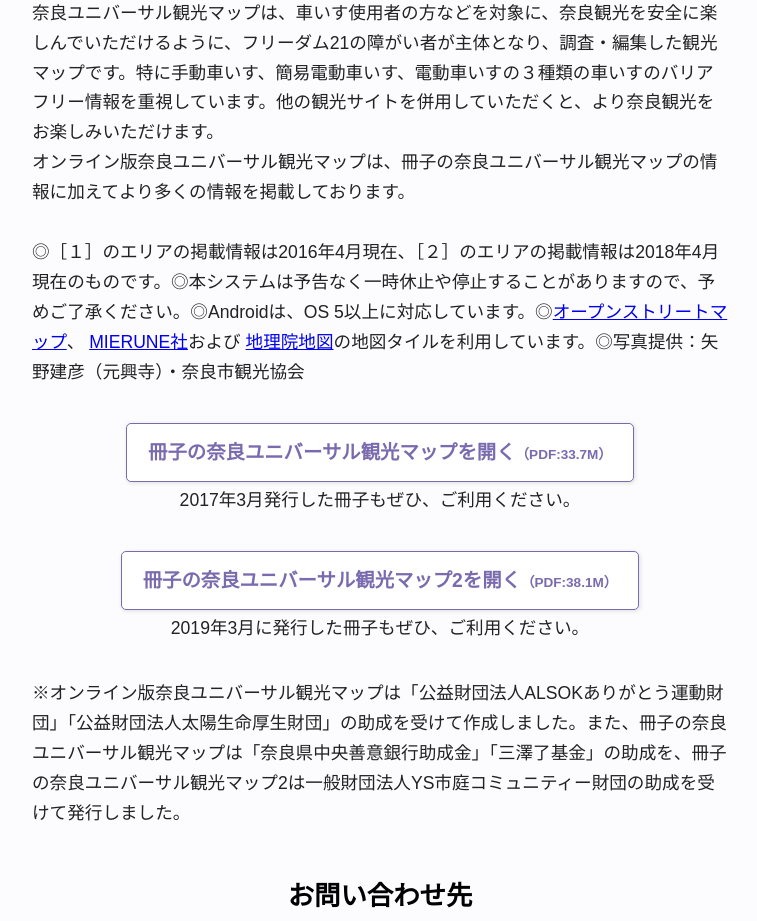
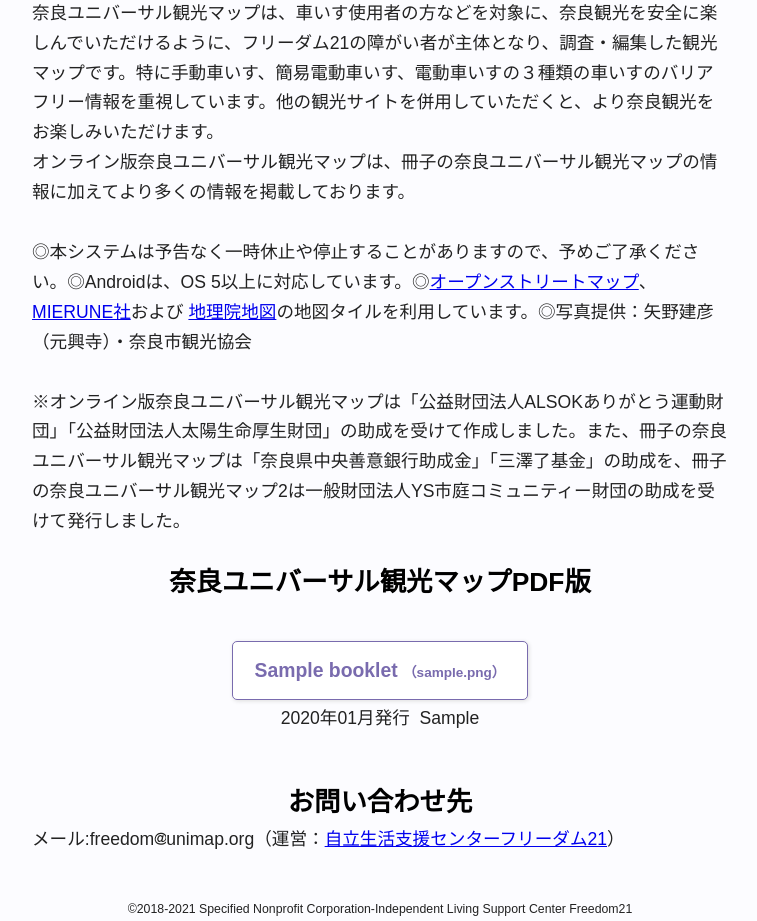
Before and after one commit to uenoco/unimap, a Django app: page / in a window 1280 px wide. Shown: the part 1886-2807 px from the top of the page, without its empty margins (260-1017 px from the left). Run offline with Django 3.2, Linux system fonts and the light colour scheme; tables that the repository leaves empty hold one stand-in row (values such as "Sample post").

Commit message:
Add Booklet table

```diff
--- a/templates/toppage.html
+++ b/templates/toppage.html
@@ -106,16 +106,21 @@
     <p>奈良ユニバーサル観光マップは、車いす使用者の方などを対象に、奈良観光を安全に楽しんでいただけるように、フリーダム21の障がい者が主体となり、調査・編集した観光マップです。特に手動車いす、簡易電動車いす、電動車いすの３種類の車いすのバリアフリー情報を重視しています。他の観光サイトを併用していただくと、より奈良観光をお楽しみいただけます。<br>
 オンライン版奈良ユニバーサル観光マップは、冊子の奈良ユニバーサル観光マップの情報に加えてより多くの情報を掲載しております。<br>
 <br>
-◎［１］のエリアの掲載情報は2016年4月現在、［２］のエリアの掲載情報は2018年4月現在のものです。◎本システムは予告なく一時休止や停止することがありますので、予めご了承ください。◎Androidは、OS 5以上に対応しています。◎<a href="https://openstreetmap.jp/" target=”_blank”>オープンストリートマップ</a>、
+◎本システムは予告なく一時休止や停止することがありますので、予めご了承ください。◎Androidは、OS 5以上に対応しています。◎<a href="https://openstreetmap.jp/" target=”_blank”>オープンストリートマップ</a>、
   <a href="https://www.mierune.co.jp/" target=”_blank”>MIERUNE社</a>および  <a href="http://www.gsi.go.jp/index.html" target=”_blank”>地理院地図</a>の地図タイルを利用しています。◎写真提供：矢野建彦（元興寺）・奈良市観光協会　</p>
+<br>
+    <p>※オンライン版奈良ユニバーサル観光マップは「公益財団法人ALSOKありがとう運動財団」「公益財団法人太陽生命厚生財団」の助成を受けて作成しました。また、冊子の奈良ユニバーサル観光マップは「奈良県中央善意銀行助成金」「三澤了基金」の助成を、冊子の奈良ユニバーサル観光マップ2は一般財団法人YS市庭コミュニティー財団の助成を受けて発行しました。</p>
+<br>
+  <h2>奈良ユニバーサル観光マップPDF版</h2>
 
-    <div class="pdf_btn"><a href="http://unimap.org/file/nara_universal_tourism_map2017.pdf" target="_blank">冊子の奈良ユニバーサル観光マップを開く<span>（PDF:33.7M）</span></a></div>
-    <p class="pdf_note01">2017年3月発行した冊子もぜひ、ご利用ください。</p>
-
-    <div class="pdf_btn"><a href="http://unimap.org/file/nara_universal_tourism_map2019.pdf" target="_blank">冊子の奈良ユニバーサル観光マップ2を開く<span>（PDF:38.1M）</span></a></div>
-    <p class="pdf_note02">2019年3月に発行した冊子もぜひ、ご利用ください。</p>
-
-    <p>※オンライン版奈良ユニバーサル観光マップは「公益財団法人ALSOKありがとう運動財団」「公益財団法人太陽生命厚生財団」の助成を受けて作成しました。また、冊子の奈良ユニバーサル観光マップは「奈良県中央善意銀行助成金」「三澤了基金」の助成を、冊子の奈良ユニバーサル観光マップ2は一般財団法人YS市庭コミュニティー財団の助成を受けて発行しました。</p>
+  {% for booklet in bookletlist %}
+  <div class="pdf_btn">
+    <a href="{{mediaurl}}{{booklet.PDFfile}}" target="_blank">
+      {{booklet.Name}}
+      <span>（{{booklet.FileSize}}）</span></a></div>
+    <p class="pdf_note01">{{booklet.Publication|date:"Y年m月"}}発行&nbsp;&nbsp;{{booklet.Remarks}} </p>
+  </ol>
+  {% endfor %}
 </section>
 
 <address>
--- a/unimap/admin.py
+++ b/unimap/admin.py
@@ -64,3 +64,9 @@ class HotelAdmin(geoadmin.OSMGeoAdmin):
     list_display = ['Name','AreaId', 'TEL','Address']
     search = [ 'Name' ]
 admin.site.register(models.Hotel, HotelAdmin)
+
+# Booklet PDF
+class BookletAdmin(admin.ModelAdmin):
+    list_display = ['Name', 'Publication', 'PDFfile' ]
+    ordering = [ 'Publication' ]
+admin.site.register(models.Booklet, BookletAdmin)
--- a/unimap/models.py
+++ b/unimap/models.py
@@ -3,9 +3,15 @@
 #   Unimap Project models.py
 ####
 from django.contrib.auth import get_user_model
+
 #from django.db import models
 from django.contrib.gis.db import models as models
 from django.contrib.gis.geos import Point, LineString
+
+#FileValidator
+from django.core.validators import FileExtensionValidator
+
+import os
 
 # 推奨コース
 class Area(models.Model):
@@ -197,3 +203,20 @@ class Hotel(models.Model):
     class Meta:
         verbose_name = 'C.ホテル情報'
         verbose_name_plural = 'C.ホテル情報'
+
+# 冊子リスト
+class Booklet(models.Model):
+    id       = models.AutoField(primary_key=True)
+    Name     = models.CharField(verbose_name="冊子名",max_length=24)
+    SubName  = models.CharField(verbose_name="サブタイトル",max_length=32)
+    Publication= models.DateField(verbose_name="発売時期",blank=True, null=True)
+    FileSize = models.CharField(verbose_name="PDFサイズ",max_length=24,null=True,blank=True)
+    PDFfile  = models.FileField(verbose_name="冊子PDF",upload_to="pdf/",validators=[ FileExtensionValidator(allowed_extensions=['pdf', ]) ])
+    Remarks   = models.CharField(verbose_name="備考",max_length=256,null=True,blank=True)
+
+    def __str__(self):
+        return self.Name
+
+    class Meta:
+        verbose_name = 'X.冊子リスト'
+        verbose_name_plural = 'X.冊子'
--- a/unimap/views.py
+++ b/unimap/views.py
@@ -10,7 +10,7 @@ from django.shortcuts import render
 from django.http import HttpResponse
 
 # Database Tables
-from .models import Area, ImageMap, Route, PointData, Toilet, Hotel
+from .models import Area, ImageMap, Route, PointData, Toilet, Hotel, Booklet
 
 # Ffor Logging
 import logging
@@ -20,9 +20,12 @@ import logging
 def toppage(request):
     try:
         arealist = Area.objects.all()
+        bookletlist = Booklet.objects.all()
     except:
         arealist = ""
-    params = { 'arealist': arealist }
+        bookletlist = ""
+    mediaURL = settings.MEDIA_URL
+    params = { 'arealist': arealist,'bookletlist': bookletlist, 'mediaurl': mediaURL }
 
     return render(request, 'toppage.html', params)
 
@@ -47,7 +50,7 @@ def map(request,areaid):
         area  = Area.objects.get( id=areaid )
         # set ImageMap
         image = ImageMap.objects.get( AreaId=area.id )
-        mediaURL = settings.MEDIA_URL        # image Bacs-URL
+        mediaURL = settings.MEDIA_URL
         # set route
         #route = route.objects.get( AreaId=area.id )
 
```
Also changed, not shown: unimap/migrations/0014_booklet.py (added), unimap/migrations/0015_auto_20210812_1120.py (added), unimap/migrations/0016_alter_booklet_publication.py (added), unimap/migrations/0017_alter_booklet_pdffile.py (added), unimap/migrations/0018_auto_20210812_1156.py (added), unimap/migrations/0019_alter_booklet_subname.py (added), unimap/migrations/0020_auto_20210812_1249.py (added).
